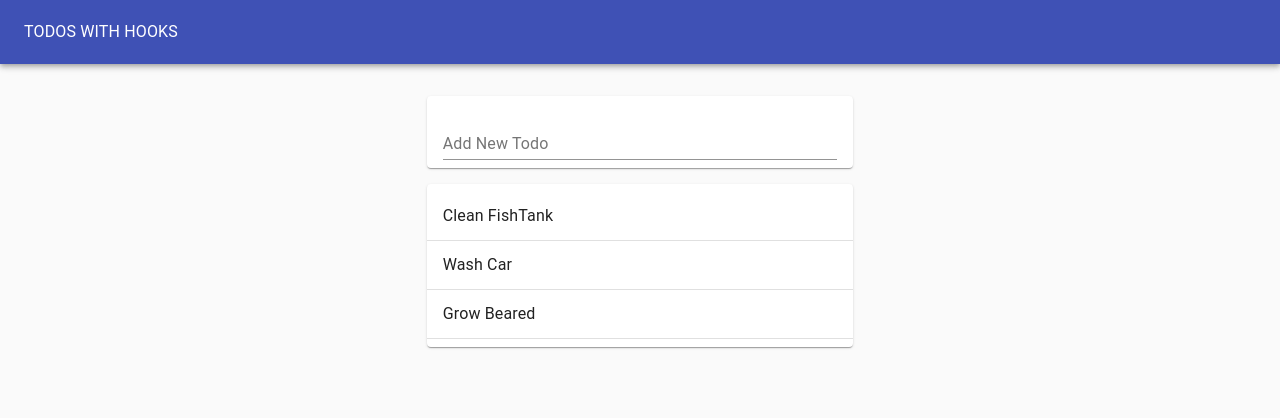
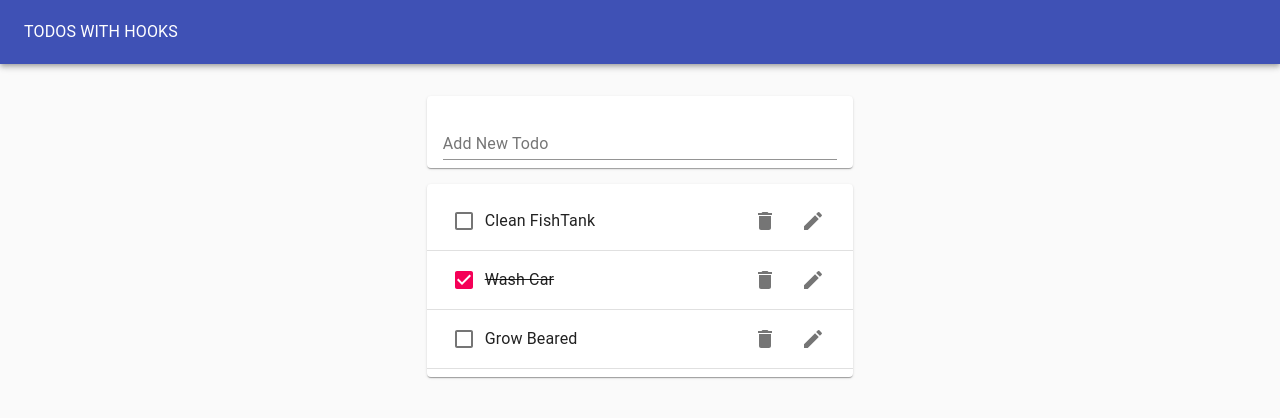
Before and after one commit to arnabcs10/Task-Manager, a React (Create React App) app: page / in a window 1280 px wide. Shown: the top 418 px of the page. Built offline with nearby package versions, Linux system fonts and the light colour scheme.

Commit message:
Add Checkbox,DeleteIcon,EditIcon in Todo component

```diff
--- a/package.json
+++ b/package.json
@@ -4,6 +4,7 @@
   "private": true,
   "dependencies": {
     "@material-ui/core": "^4.11.0",
+    "@material-ui/icons": "^4.9.1",
     "@testing-library/jest-dom": "^4.2.4",
     "@testing-library/react": "^9.5.0",
     "@testing-library/user-event": "^7.2.1",
--- /dev/null
+++ b/src/Todo.js
@@ -0,0 +1,35 @@
+import React from 'react';
+import ListItem from '@material-ui/core/ListItem';
+import ListItemText from '@material-ui/core/ListItemText';
+import Checkbox from '@material-ui/core/Checkbox';
+import IconButton from '@material-ui/core/IconButton';
+import DeleteIcon from '@material-ui/icons/Delete';
+import EditIcon from '@material-ui/icons/Edit';
+import ListItemSecondaryAction from '@material-ui/core/ListItemSecondaryAction';
+
+
+export default function Todo({task,completed}) {
+    const [state,setState] = React.useState(completed);
+    const handleChange = () =>{
+        setState(!state);
+    }
+    return (
+        <ListItem>
+            <Checkbox tabIndex={-1} checked={state} onChange={handleChange}/>
+            <ListItemText style={{textDecoration: state ? "line-through":"none" }}>
+                {task}
+            </ListItemText>
+            <ListItemSecondaryAction>
+
+                <IconButton aria-lable='Delete'>
+                    <DeleteIcon />
+                </IconButton>
+
+                <IconButton>
+                    <EditIcon aria-lable='Edit'/>
+                </IconButton>
+
+            </ListItemSecondaryAction>
+        </ListItem>
+    );
+}
--- a/src/TodoList.js
+++ b/src/TodoList.js
@@ -2,18 +2,14 @@ import React from 'react';
 import Paper from '@material-ui/core/Paper';
 import Divider from '@material-ui/core/Divider';
 import List from '@material-ui/core/List';
-import ListItem from '@material-ui/core/ListItem';
-import ListItemText from '@material-ui/core/ListItemText';
-
+import Todo from './Todo';
 function TodoList(props){
     return(
         <Paper>
             <List>
                 {props.todos.map( todo => (
                     <>
-                        <ListItem>
-                            <ListItemText>{todo.task}</ListItemText>
-                        </ListItem>
+                        <Todo task={todo.task} key={todo.id} completed={todo.completed}/>
                         <Divider/>
                     </>
                 ))}
```
Also changed, not shown: 1 other file (tests, documents, lock files or other folders).
